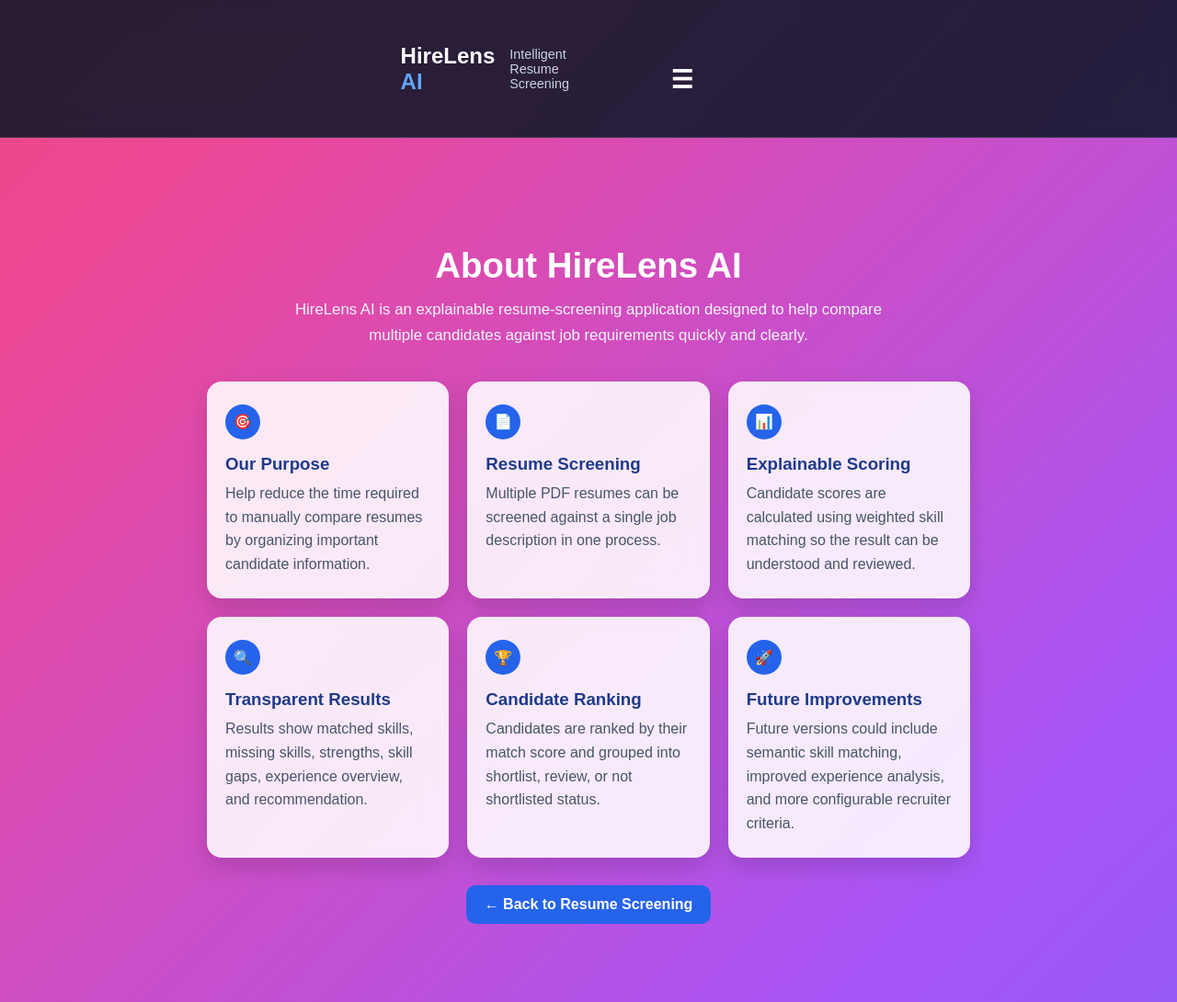
After one commit to barokoushik/ai-resume-screening, a Flask app: page /about in a window 1280 px wide. The commit adds this page. Shown: the whole page at 92% size. Run offline with Flask 3, Linux system fonts and the light colour scheme.

Commit message:
feat: add how it works and about pages

```diff
--- a/app.py
+++ b/app.py
@@ -342,6 +342,11 @@ def home():
         candidate_results=candidate_results
     )
 
-
+@app.route("/how-it-works")
+def how_it_works():
+    return render_template("how_it_works.html")
+@app.route("/about")
+def about():
+    return render_template("about.html")
 if __name__ == "__main__":
     app.run(debug=True)
--- a/static/style.css
+++ b/static/style.css
@@ -908,3 +908,106 @@ header {
         background: rgba(255, 255, 255, 0.06);
     }
 }
+/* How It Works Page */
+
+.info-page {
+    max-width: 1100px;
+    margin: 50px auto;
+    padding: 35px;
+    text-align: center;
+}
+
+.info-page h1 {
+    color: white;
+    font-size: 2.4rem;
+    margin-bottom: 12px;
+}
+
+.info-intro {
+    max-width: 700px;
+    margin: 0 auto 35px;
+    color: #f1f5f9;
+    font-size: 1.05rem;
+    line-height: 1.7;
+}
+
+.steps-grid {
+    display: grid;
+    grid-template-columns: repeat(3, 1fr);
+    gap: 20px;
+}
+
+.step-card {
+    background: rgba(255, 255, 255, 0.88);
+    backdrop-filter: blur(14px);
+    padding: 25px 20px;
+    border-radius: 16px;
+    text-align: left;
+    box-shadow: 0 10px 25px rgba(0, 0, 0, 0.15);
+    transition: 0.2s ease;
+}
+
+.step-card:hover {
+    transform: translateY(-5px);
+}
+
+.step-card span {
+    display: flex;
+    width: 38px;
+    height: 38px;
+    align-items: center;
+    justify-content: center;
+    border-radius: 50%;
+    background: #2563eb;
+    color: white;
+    font-weight: 700;
+}
+
+.step-card h3 {
+    margin: 16px 0 8px;
+    color: #1e3a8a;
+}
+
+.step-card p {
+    margin: 0;
+    color: #475569;
+    line-height: 1.6;
+}
+
+.back-home-btn {
+    display: inline-block;
+    margin-top: 30px;
+    padding: 12px 20px;
+    background: #2563eb;
+    color: white;
+    text-decoration: none;
+    font-weight: 700;
+    border-radius: 10px;
+    transition: 0.2s ease;
+}
+
+.back-home-btn:hover {
+    transform: translateY(-2px);
+    background: #1d4ed8;
+}
+
+@media (max-width: 850px) {
+    .steps-grid {
+        grid-template-columns: repeat(2, 1fr);
+    }
+}
+
+@media (max-width: 550px) {
+    .info-page {
+        margin: 25px auto;
+        padding: 20px;
+    }
+
+    .info-page h1 {
+        font-size: 1.9rem;
+    }
+
+    .steps-grid {
+        grid-template-columns: 1fr;
+    }
+}
--- /dev/null
+++ b/templates/about.html
@@ -0,0 +1,128 @@
+<!DOCTYPE html>
+<html lang="en">
+<head>
+    <meta charset="UTF-8">
+    <meta name="viewport" content="width=device-width, initial-scale=1.0">
+
+    <title>About - HireLens AI</title>
+
+    <link rel="stylesheet"
+          href="{{ url_for('static', filename='style.css') }}">
+</head>
+
+<body>
+
+<header>
+    <div class="nav-container">
+
+        <div class="brand-area">
+            <div class="logo">HireLens <span>AI</span></div>
+            <p>Intelligent Resume Screening</p>
+        </div>
+
+        <button
+            class="menu-toggle"
+            type="button"
+            onclick="toggleMenu()"
+            aria-label="Open navigation menu"
+        >
+            ☰
+        </button>
+
+        <nav class="nav-links" id="nav-links">
+            <a href="/">Screen Resumes</a>
+            <a href="/how-it-works">How It Works</a>
+            <a href="/about">About</a>
+        </nav>
+
+    </div>
+</header>
+
+<main>
+
+    <section class="info-page">
+
+        <h1>About HireLens AI</h1>
+
+        <p class="info-intro">
+            HireLens AI is an explainable resume-screening application
+            designed to help compare multiple candidates against job
+            requirements quickly and clearly.
+        </p>
+
+        <div class="steps-grid">
+
+            <div class="step-card">
+                <span>🎯</span>
+                <h3>Our Purpose</h3>
+                <p>
+                    Help reduce the time required to manually compare
+                    resumes by organizing important candidate information.
+                </p>
+            </div>
+
+            <div class="step-card">
+                <span>📄</span>
+                <h3>Resume Screening</h3>
+                <p>
+                    Multiple PDF resumes can be screened against a single
+                    job description in one process.
+                </p>
+            </div>
+
+            <div class="step-card">
+                <span>📊</span>
+                <h3>Explainable Scoring</h3>
+                <p>
+                    Candidate scores are calculated using weighted skill
+                    matching so the result can be understood and reviewed.
+                </p>
+            </div>
+
+            <div class="step-card">
+                <span>🔍</span>
+                <h3>Transparent Results</h3>
+                <p>
+                    Results show matched skills, missing skills, strengths,
+                    skill gaps, experience overview, and recommendation.
+                </p>
+            </div>
+
+            <div class="step-card">
+                <span>🏆</span>
+                <h3>Candidate Ranking</h3>
+                <p>
+                    Candidates are ranked by their match score and grouped
+                    into shortlist, review, or not shortlisted status.
+                </p>
+            </div>
+
+            <div class="step-card">
+                <span>🚀</span>
+                <h3>Future Improvements</h3>
+                <p>
+                    Future versions could include semantic skill matching,
+                    improved experience analysis, and more configurable
+                    recruiter criteria.
+                </p>
+            </div>
+
+        </div>
+
+        <a href="/" class="back-home-btn">
+            ← Back to Resume Screening
+        </a>
+
+    </section>
+
+</main>
+
+<script>
+    function toggleMenu() {
+        const navLinks = document.getElementById("nav-links");
+        navLinks.classList.toggle("show");
+    }
+</script>
+
+</body>
+</html>
--- a/templates/index.html
+++ b/templates/index.html
@@ -31,8 +31,8 @@
 
         <nav class="nav-links" id="nav-links">
             <a href="/">Screen Resumes</a>
-            <a href="#how-it-works">How It Works</a>
-            <a href="#about">About</a>
+            <a href="/how-it-works">How It Works</a>
+            <a href="/about">About</a>
         </nav>
 
     </div>
```
Also changed, not shown: templates/how_it_works.html (added, +126 -0 lines).
